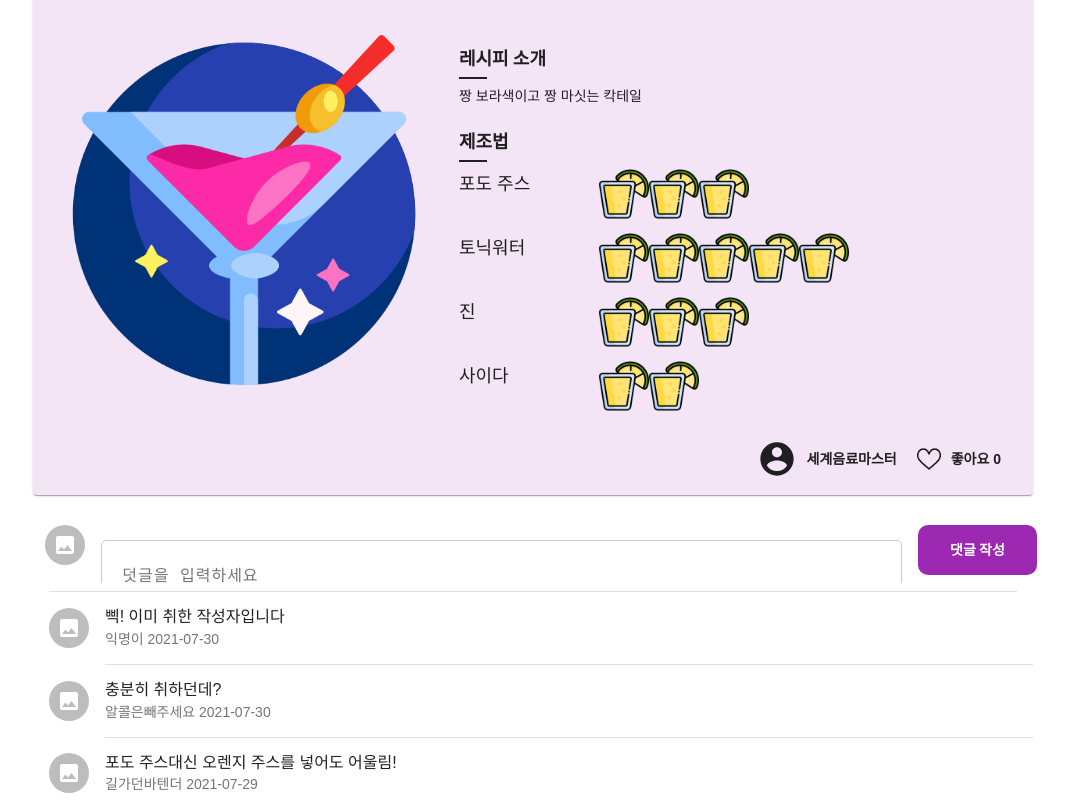
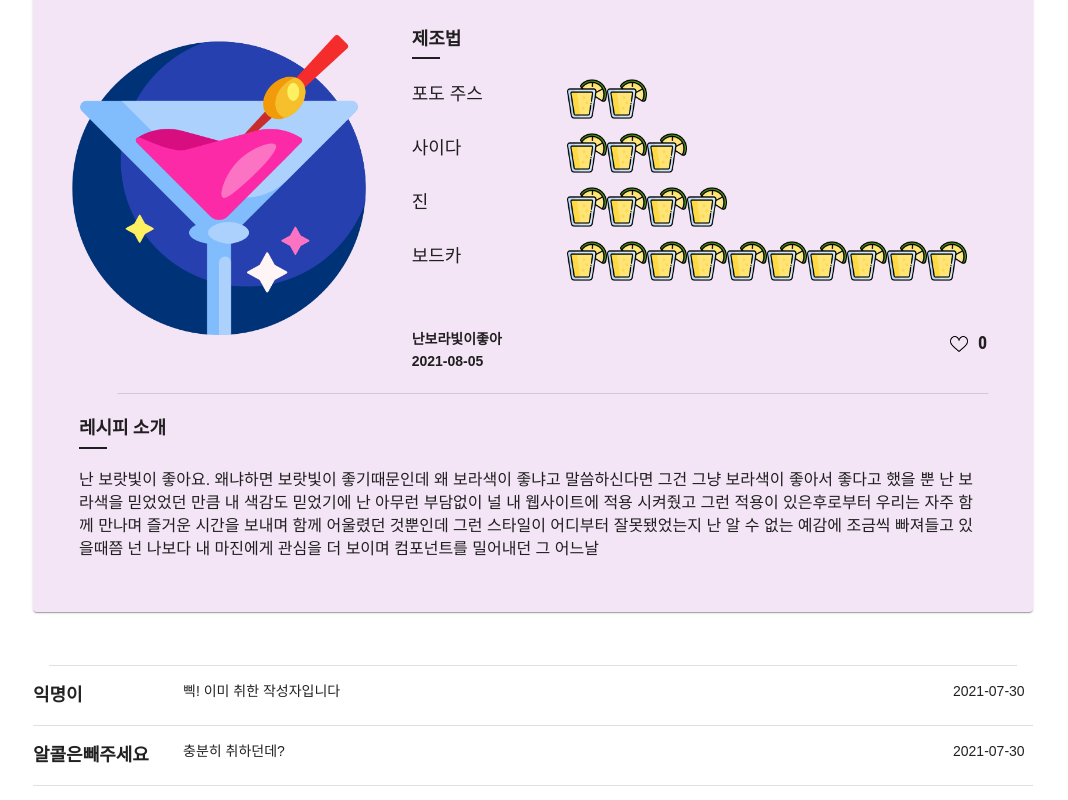
Before and after one commit to Heejae-Lee/cocktailus, a React (Create React App) app in the folder frontend/: page /recipe/detail in a window 1280 px wide. Shown: the part 260-1060 px from the top of the page, without its empty margins (107-1175 px from the left). Built offline with nearby package versions, Linux system fonts and the light colour scheme.

Commit message:
Fix: 'RecipeDetail 페이지 수정'
Comment 짤림 현상 수정
최대 ratio 5 -> 10 증가에 따라 스타일 수정
가상 더미 데이터 생성하여 더미 데이터에 따라 출력하도록 변경
이외 자잘한 스타일 수정

```diff
--- a/frontend/src/components/CocktailusHotItems/index.js
+++ b/frontend/src/components/CocktailusHotItems/index.js
@@ -22,7 +22,7 @@ function CocktailusHotItems(props) {
         {/* 높은 트렌드 칵테일 추천 타이틀 */}
         <Typography
           variant="h4"
-          marked="Left"
+          marked="left"
           className={classes.title}
         >
           트렌디한 칵테일
--- a/frontend/src/components/CocktailusNewItems/index.js
+++ b/frontend/src/components/CocktailusNewItems/index.js
@@ -27,7 +27,7 @@ function CocktailusNewItems(props) {
         {/* 새로 추가된 칵테일 추천 타이틀 */}
         <Typography
           variant="h4"
-          marked="Left"
+          marked="left"
           className={classes.title}
         >
           최근 등록된 칵테일
--- a/frontend/src/components/Comment/index.js
+++ b/frontend/src/components/Comment/index.js
@@ -1,17 +1,20 @@
+// 스타일 관련
+import useStyles from "./styles";
+// 컴포넌트 관련
 import React from "react";
+import Typography from "@material-ui/core/Typography";
 import List from "@material-ui/core/List";
-import ListItem from "@material-ui/core/ListItem";
-import ListItemText from "@material-ui/core/ListItemText";
-import ListItemAvatar from "@material-ui/core/ListItemAvatar";
-import Avatar from "@material-ui/core/Avatar";
-import ImageIcon from "@material-ui/icons/Image";
 import Divider from "@material-ui/core/Divider";
-import useStyles from "./styles";
 
-export default function Comment() {
+// 작성된 댓글을 서버로부터 가져와서 보여주는 컴포넌트
+export default function Comment(props) {
   const classes = useStyles();
+  const [state, setState] = React.useState([]);
 
-  const dummyData = [
+  React.useEffect(()=>{
+    // 백엔드 서버로부터 코멘트 데이터 가져옴
+    // 현재 더미데이터
+    setState([
       {
         member_name: "익명이",
         content: "삑! 이미 취한 작성자입니다",
@@ -24,7 +27,16 @@ export default function Comment() {
       },
       {
         member_name: "길가던바텐더",
-      content: "포도 주스대신 오렌지 주스를 넣어도 어울림!",
+        content: `도배금지도배금지도배금지도배금지도배금지도배금지도배금지도배금지
+        도배금지도배금지도배금지도배금지도배금지도배금지도배금지도배금지도배금지
+        도배금지도배금지도배금지도배금지도배금지도배금지도배금지도배금지도배금지
+        도배금지도배금지도배금지도배금지도배금지도배금지도배금지도배금지도배금지
+        도배금지도배금지도배금지도배금지도배금지도배금지도배금지도배금지도배금지
+        도배금지도배금지도배금지도배금지도배금지도배금지도배금지도배금지도배금지
+        도배금지도배금지도배금지도배금지도배금지도배금지도배금지도배금지도배금지
+        도배금지도배금지도배금지도배금지도배금지도배금지도배금지도배금지도배금지
+        도배금지도배금지도배금지도배금지도배금지도배금지도배금지도배금지도배금지
+        `,
         created: "2021-07-29",
       },
       {
@@ -42,25 +54,45 @@ export default function Comment() {
         content: "포도주스 마시다 만들었음",
         created: "2021-07-28",
       },
-  ];
+    ]);
+  },[]);
 
   return (
     <List className={classes.root}>
-      <Divider variant="middle" />
-      {dummyData.map((el) => (
+      <Divider className={classes.dividerTop} variant="middle" />
+      {/* 각 코멘트 리스트마다 정해진 형식대로 표현 */}
+      {state.map((el) => (
         <div>
-          <ListItem>
-            <ListItemAvatar>
-              <Avatar>
-                <ImageIcon />
-              </Avatar>
-            </ListItemAvatar>
-            <ListItemText
-              primary={el.content}
-              secondary={el.member_name + " " + el.created}
+          <div className={classes.comment}>
+            <Typography
+              className={classes.commentUser}
+              variant="h6"
+              component="h2"
+            >
+              {el.member_name}
+            </Typography>
+
+            <Typography
+              className={classes.commentBody}
+              variant="body2"
+              component="h2"
+            >
+              {el.content}
+            </Typography>
+
+            <Typography
+              className={classes.commentDate}
+              variant="body2"
+              component="h2"
+            >
+              {el.created}
+            </Typography>
+          </div>
+          <Divider
+            className={classes.commentDivider}
+            variant="inset"
+            component="li"
           />
-          </ListItem>
-          <Divider variant="inset" component="li" />
         </div>
       ))}
     </List>
--- a/frontend/src/components/Comment/styles.js
+++ b/frontend/src/components/Comment/styles.js
@@ -4,10 +4,30 @@ const useStyles = makeStyles((theme) => ({
   root: {
     left: "50%",
     width: "100%",
+    marginTop: '15px',
     maxWidth: 1000,
     backgroundColor: theme.palette.background.paper,
     transform: "translateX(-50%)",
   },
+  dividerTop: {
+    marginTop: '15px',
+    marginBottom: '15px'
+  },
+  comment: {
+    display: 'flex'
+  },
+  commentUser: {
+    width: '150px'
+  },
+  commentBody: {
+    flex: 1
+  },
+  commentDate: {
+    width: '80px'
+  },
+  commentDivider: {
+    margin: '15px auto'
+  }
 }));
 
 export default useStyles;
--- a/frontend/src/components/CommentTextField/index.js
+++ b/frontend/src/components/CommentTextField/index.js
@@ -1,27 +1,33 @@
+// 스타일 관련
+import useStyles from "./styles";
+// 컴포넌트 관련
 import React from "react";
+import Typography from "@material-ui/core/Typography";
 import TextareaAutosize from "@material-ui/core/TextareaAutosize";
-import Avatar from "@material-ui/core/Avatar";
-import ImageIcon from "@material-ui/icons/Image";
 import Button from "../Button/";
-import useStyles from "./styles";
+// 기능 관련
+import { useSelector } from "react-redux";
 
 export default function CommentTextField() {
   const classes = useStyles();
-  const [comment, setComment] = React.useState("");
+  const { userName } = useSelector((state) => state.member);
+  const [state, setState] = React.useState("");
 
   const commentChange = (e) => {
-    setComment(e.target.value);
+    setState(e.target.value);
   };
 
   const clickSubmit = () => {
-    console.log(comment);
+    console.log(state);
   };
 
   return (
     <div className={classes.root}>
-      <Avatar>
-        <ImageIcon />
-      </Avatar>
+      <div className={classes.commentWrite}>
+        <Typography className={classes.commentUser} variant="h6" component="h2">
+          {userName}
+        </Typography>
+
         <TextareaAutosize
           className={classes.commentTextArea}
           onChange={commentChange}
@@ -40,5 +46,6 @@ export default function CommentTextField() {
           댓글 작성
         </Button>
       </div>
+    </div>
   );
 }
--- a/frontend/src/components/CommentTextField/styles.js
+++ b/frontend/src/components/CommentTextField/styles.js
@@ -4,18 +4,30 @@ import { purple } from "@material-ui/core/colors";
 const useStyles = makeStyles((theme) => ({
   root: {
     margin: theme.spacing(1),
+    position: 'relative',
+    width: "100%",
+    maxWidth: 1000,
+    height: "150px",
+    left: "50%",
+    transform: "translateX(-50%)",
+  },
+  commentWrite: {
     display: "flex",
     justifyContent: "center",
-    width: "100%",
-    height: "50px",
+    alignItems: 'flex-start',
+  },
+  commentUser: {
+    marginTop: theme.spacing(2),
+    width: '150px'
   },
   commentTextArea: {
     marginLeft: theme.spacing(2),
     marginRight: theme.spacing(2),
-    width: "65%",
+    flex: 1,
     resize: "none",
   },
   commentButton: {
+    marginTop: theme.spacing(2),
     borderRadius: 10,
     color: theme.palette.getContrastText(purple[500]),
     backgroundColor: purple[500],
--- a/frontend/src/components/RecipeDetailIntro/index.js
+++ b/frontend/src/components/RecipeDetailIntro/index.js
@@ -1,33 +1,88 @@
+// 스타일 관련
+import useStyles from "./styles";
+// 컴포넌트 관련
 import React from "react";
+import Divider from "@material-ui/core/Divider";
 import Grid from "@material-ui/core/Grid";
 import Paper from "@material-ui/core/Paper";
 import ButtonBase from "@material-ui/core/ButtonBase";
-import AccountCircleIcon from "@material-ui/icons/AccountCircle";
 import Typography from "../../components/Typography";
 
-import useStyles from "./styles";
-
+// 레시피의 디테일한 정보를 표시하는 컴포넌트
 export default function RecipeDetailIntro(props) {
   const classes = useStyles();
-  const [like, setLike] = React.useState(true);
-  const [likeImg, setLikeImg] = React.useState("no_like.png");
-  const [likeValue, setLikeValue] = React.useState(0);
+  const [state, setState] = React.useState({
+    drink: [],
+    drink_ratio: [],
+    memberName: "",
+    content: "",
+    created: "",
+    like: true,
+    likeImg: "no_like.png",
+    likeValue: 0,
+  });
+
+  React.useEffect(() => {
+    // 더미 데이터 적용
+    // 실제 BE로부터 데이터 받아오는 것으로 교체 예정
+    const dummyData = {
+      title: "보라색 포도주",
+      tag: "보라|포도|단맛|무알콜",
+      drink: "포도 주스|사이다|진|보드카",
+      drink_ratio: "30ml|45ml|60ml|150ml",
+      memberName: "난보라빛이좋아",
+      content: `난 보랏빛이 좋아요.
+      왜냐하면 보랏빛이 좋기때문인데 왜 보라색이 좋냐고 말씀하신다면 그건 그냥 보라색이 좋아서 좋다고 했을 뿐
+      난 보라색을 믿었었던 만큼 내 색감도 믿었기에 난 아무런 부담없이 널 내 웹사이트에 적용 시켜줬고
+      그런 적용이 있은후로부터 우리는 자주 함께 만나며 즐거운 시간을 보내며 함께 어울렸던 것뿐인데
+      그런 스타일이 어디부터 잘못됐었는지 난 알 수 없는 예감에 조금씩 빠져들고 있을때쯤
+      넌 나보다 내 마진에게 관심을 더 보이며 컴포넌트를 밀어내던 그 어느날`,
+      created: "2021-08-05",
+    };
+
+    const tag = dummyData.tag.split("|").reduce((acc, cur) => {
+      acc = acc + `#${cur} `;
+      return acc;
+    }, "");
+    const drink = dummyData.drink.split("|").map((li) => {
+      return li;
+    });
+    const drink_ratio = dummyData.drink_ratio.split("|").map((li) => {
+      return Number(li.replace("ml", "")) / 15;
+    });
+    //console.log(tag);
+    //console.log(drink);
+    //console.log(drink_ratio)
+    setState({
+      drink: drink,
+      drink_ratio: drink_ratio,
+      memberName: dummyData.memberName,
+      content: dummyData.content,
+      created: dummyData.created,
+      like: false,
+      likeImg: "no_like.png",
+      likeValue: 0,
+    });
+    //console.log(state);
+  }, []);
 
   const ShowRecipeDrinks = () => {
-    const dummyData = [
-      { drink: "포도 주스", drink_ratio: 3 },
-      { drink: "토닉워터", drink_ratio: 5 },
-      { drink: "진", drink_ratio: 3 },
-      { drink: "사이다", drink_ratio: 2 },
-    ];
+    const recipeData = [];
+    for (let i = 0; i < state.drink.length; i++) {
+      recipeData.push({
+        drink: state.drink[i],
+        drink_ratio: state.drink_ratio[i],
+      });
+    }
 
     const IterRatio = (props) => {
       const iterImg = [];
       for (let i = 0; i < props.num; i++) {
         iterImg.push(
           <img
+            key={i}
             src={process.env.PUBLIC_URL + "/images/tequila.png"}
-            style={{ width: 50, height: 50 }}
+            style={{ width: 40, height: 40 }}
             alt="비율"
           />
         );
@@ -36,13 +91,13 @@ export default function RecipeDetailIntro(props) {
     };
 
     return (
-      <div style={{ height: 270 }}>
-        {dummyData.map((data) => (
+      <div style={{ height: 230 }}>
+        {recipeData.map((data) => (
           <Grid item container direction="row" spacing={2}>
             <Grid xs={3} item>
               <Typography variant="subtitle1">{data.drink}</Typography>
             </Grid>
-            <Grid xs={7} item>
+            <Grid xs={9} item>
               <IterRatio num={data.drink_ratio} />
             </Grid>
           </Grid>
@@ -52,24 +107,31 @@ export default function RecipeDetailIntro(props) {
   };
 
   const clickLike = () => {
-    console.log(like);
-    setLike(!like);
-    if (like === true) {
-      setLikeImg("like.png");
-      setLikeValue(likeValue + 1);
+    setState({ ...state, like: !state.like });
+    if (state.like) {
+      setState({
+        ...state,
+        like: false,
+        likeImg: "no_like.png",
+        likeValue: state.likeValue - 1,
+      });
     } else {
-      setLikeImg("no_like.png");
-      setLikeValue(likeValue - 1);
+      setState({
+        ...state,
+        like: true,
+        likeImg: "like.png",
+        likeValue: state.likeValue + 1,
+      });
     }
-    console.log(like);
   };
 
   return (
     <div className={classes.root}>
       <Paper className={classes.paper}>
-        <Grid container spacing={2}>
-          <Grid item xs={5}>
+        <Grid container>
+          <Grid item xs={4}>
             <ButtonBase className={classes.image}>
+              {/* 레시피 대표 이미지 */}
               <img
                 className={classes.img}
                 alt="cocktailImg"
@@ -77,44 +139,52 @@ export default function RecipeDetailIntro(props) {
               />
             </ButtonBase>
           </Grid>
-          <Grid className={classes.detailBody} item xs={7} sm container>
-            <Grid item xs container direction="row" spacing={2}>
-              <Grid item container direction="column" xs={12}>
-                <Typography gutterBottom variant="h6" marked="left">
-                  레시피 소개
-                </Typography>
-                <Typography variant="body2" gutterBottom>
-                  짱 보라색이고 짱 마싯는 칵테일
-                </Typography>
-              </Grid>
-              <Grid item container direction="column" xs={12}>
-                <Typography gutterBottom variant="h6" marked="left">
+          <Grid className={classes.detailBody} item sm container>
+            <Grid item container direction="column" xs={12} >
+              <Typography className={classes.subTitle} gutterBottom variant="h6" marked="left">
                 제조법
               </Typography>
+              {/* 제조법에 대한 정보(술의 정보 및 비율) */}
               <ShowRecipeDrinks />
-                <div
-                  style={{
-                    display: "flex",
-                    justifyContent: "flex-end",
-                    alignItems: "center",
-                  }}
-                >
-                  <AccountCircleIcon
-                    style={{ fontSize: 40, marginRight: 10 }}
-                  />
-                  <Typography variant="button">세계음료마스터</Typography>
+
+              {/* 레시피 제작자 및 제작일, 좋아요 개수 표시 */}
+              <div className={classes.info}>
+                <div style={{display: 'flex', flexDirection: 'column'}}>
+                <Typography variant="subtitle2">{state.memberName}</Typography>
+                <Typography variant="subtitle2">{state.created}</Typography>
+                </div>
+                <div style={{display: 'flex', alignItems:'center'}}>
                 <img
                   className={classes.likeImg}
-                    src={process.env.PUBLIC_URL + "/images/" + likeImg}
-                    alt="칵테일 이미지"
+                  src={process.env.PUBLIC_URL + "/images/" + state.likeImg}
+                  alt="좋아요 이미지"
                   onClick={clickLike}
                 />
-                  <Typography variant="button">좋아요 {likeValue}</Typography>
+                <Typography className={classes.bottomInfo} variant="h6">
+                  {state.likeValue}
+                </Typography>
+                </div>
               </div>
             </Grid>
           </Grid>
         </Grid>
-        </Grid>
+        <Divider className={classes.divider}/>
+
+        <div className={classes.discription}>
+
+        {/* 레시피의 디테일한 소개를 작성하는 칸 */}
+        <Typography
+          className={classes.subTitle}
+          gutterBottom
+          variant="h6"
+          marked="left"
+        >
+          레시피 소개
+        </Typography>
+        <Typography variant="body1" gutterBottom>
+          {state.content}
+        </Typography>
+        </div>
       </Paper>
     </div>
   );
--- a/frontend/src/components/RecipeDetailIntro/styles.js
+++ b/frontend/src/components/RecipeDetailIntro/styles.js
@@ -15,12 +15,16 @@ const useStyles = makeStyles((theme) => ({
   image: {
     marginTop: 40,
     marginLeft: 20,
-    marginRight: 30,
-    width: 350,
-    height: 350,
+    marginRight: 10,
+    width: 300,
+    height: 300,
+  },
+  subTitle:{
+    marginBottom: 20,
   },
   detailBody: {
-    marginTop: 50,
+    marginTop: 30,
+    marginLeft: 40,
   },
   img: {
     margin: "auto",
@@ -28,13 +32,34 @@ const useStyles = makeStyles((theme) => ({
     maxWidth: "100%",
     maxHeight: "100%",
   },
+  info:{
+    display: "flex",
+    justifyContent: "space-between",
+    alignItems: 'flex-start',
+    marginTop: '20px',
+  },
   likeImg: {
-    width: 24,
-    height: 24,
+    width: 18,
+    height: 18,
     marginLeft: 20,
     marginRight: 10,
     cursor: "pointer",
   },
+  discription: {
+    paddingLeft: 30,
+    paddingRight: 30,
+    paddingBottom: 30,
+  },
+  bottomInfo: {
+    marginRight: 30,
+  },
+  divider: {
+    position: "relative",
+    left: '50%',
+    transform: 'translateX(-50%)',
+    width: '90%',
+    margin: 20,
+  }
 }));
 
 export default useStyles;
--- a/frontend/src/pages/RecipeDetail/index.js
+++ b/frontend/src/pages/RecipeDetail/index.js
@@ -1,19 +1,58 @@
+// 스타일 관련
 import withRoot from "../../components/withRoot";
+import useStyles from "./styles";
+// 컴포넌트 관련
 import React from "react";
 import Box from "@material-ui/core/Box";
 import Container from "@material-ui/core/Container";
-
+import { Divider } from "@material-ui/core";
 import AppHeader from "../../layout/Header";
 import AppFooter from "../../layout/Footer";
 import Typography from "../../components/Typography";
 import RecipeDetailIntro from "../../components/RecipeDetailIntro/";
 import Comment from "../../components/Comment";
 import CommentTextField from "../../components/CommentTextField/";
-import useStyles from "./styles";
-import { Divider } from "@material-ui/core";
+// 기능 관련
+import { useSelector } from "react-redux";
 
 function RecipeDetail() {
   const classes = useStyles();
+  const { userName } = useSelector((state) => state.member);
+
+  const [state, setState] = React.useState({
+    title: "",
+    tag: "",
+  });
+
+  React.useEffect(() => {
+    // 더미 데이터 적용
+    // 실제 BE로부터 데이터 받아오는 것으로 교체 예정
+    const dummyData = {
+      title: "보라색 포도주",
+      tag: "보라|포도|단맛|무알콜",
+      drink: "포도 주스|사이다|진|보드카",
+      drink_ratio: "30ml|45ml|60ml|150ml",
+      memberName: "난보라빛이좋아",
+      content: `난 보랏빛이 좋아요.
+      왜냐하면 보랏빛이 좋기때문인데 왜 보라색이 좋냐고 말씀하신다면 그건 그냥 보라색이 좋아서 좋다고 했을 뿐
+      난 보라색을 믿었었던 만큼 내 색감도 믿었기에 난 아무런 부담없이 널 내 웹사이트에 적용 시켜줬고
+      그런 적용이 있은후로부터 우리는 자주 함께 만나며 즐거운 시간을 보내며 함께 어울렸던 것뿐인데
+      그런 스타일이 어디부터 잘못됐었는지 난 알 수 없는 예감에 조금씩 빠져들고 있을때쯤
+      넌 나보다 내 마진에게 관심을 더 보이며 컴포넌트를 밀어내던 그 어느날`,
+      created: "2021-08-05",
+    };
+
+    const tag = dummyData.tag.split("|").reduce((acc, cur) => {
+      acc = acc + `#${cur} `;
+      return acc;
+    }, "");
+    //console.log(tag);
+    setState({
+      title: dummyData.title,
+      tag: tag,
+    });
+    //console.log(state);
+  }, []);
 
   return (
     <Box>
@@ -27,15 +66,15 @@ function RecipeDetail() {
               marked="center"
               align="center"
             >
-              CockTail Recipe
+              {state.title}
             </Typography>
             <Typography variant="body2" align="center">
-              {"보라보라 빔을 받아라! 보랏빛 술!"}
+              {state.tag}
             </Typography>
           </Container>
         </React.Fragment>
-        <RecipeDetailIntro />
-        <CommentTextField />
+        <RecipeDetailIntro data={state} />
+        {()=>{if(userName!==null) return <CommentTextField />}}
         <Comment />
         <div style={{ width: "100%", height: "50px" }} />
         <Divider variant="inset" />
```
Lines whose indentation alone changed are shown as unchanged.
